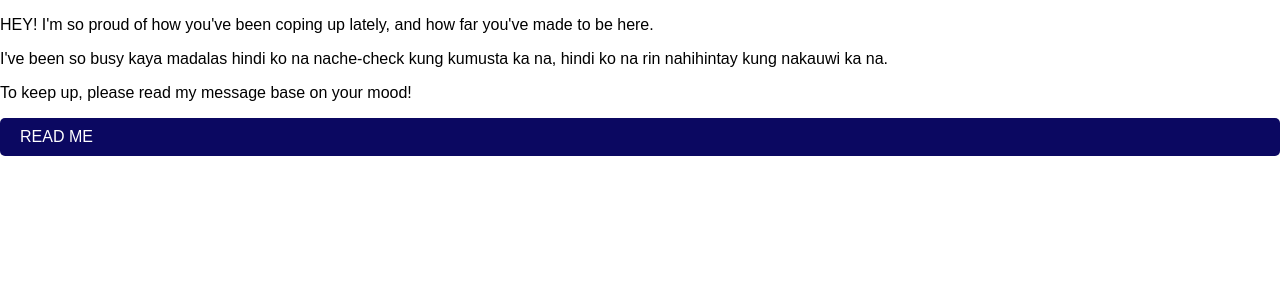
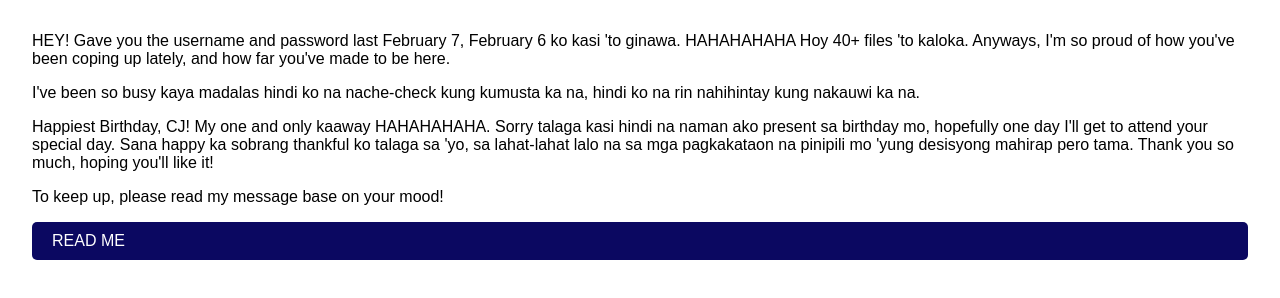
Before and after one commit to ariannemarie/kaaway, a website: page MESSAGES.html in a window 1280 px wide. Drawn offline with Linux system fonts and the light colour scheme.

Commit message:
MESSAGES.html

```diff
--- a/MESSAGES.html
+++ b/MESSAGES.html
@@ -7,7 +7,8 @@
 <style>
   body {
     font-family: Arial, sans-serif;
-    margin: 0;
+    margin: 2em;
+    text-align: center
     padding: 0;
   }
   .read-me-dropdown-container {
@@ -52,8 +53,9 @@
 </style>
 </head>
 <body>
-    <p> HEY! I'm so proud of how you've been coping up lately, and how far you've made to be here.</p>
+    <p> HEY! Gave you the username and password last February 7, February 6 ko kasi 'to ginawa. HAHAHAHAHA Hoy 40+ files 'to kaloka. Anyways, I'm so proud of how you've been coping up lately, and how far you've made to be here.</p>
     <p> I've been so busy kaya madalas hindi ko na nache-check kung kumusta ka na, hindi ko na rin nahihintay kung nakauwi ka na.</p>
+    <p> Happiest Birthday, CJ! My one and only kaaway HAHAHAHAHA. Sorry talaga kasi hindi na naman ako present sa birthday mo, hopefully one day I'll get to attend your special day. Sana happy ka sobrang thankful ko talaga sa 'yo, sa lahat-lahat lalo na sa mga pagkakataon na pinipili mo 'yung desisyong mahirap pero tama. Thank you so much, hoping you'll like it! </p>
     <p> To keep up, please read my message base on your mood!</p>
 
 <div class="read-me-dropdown-container">
```
